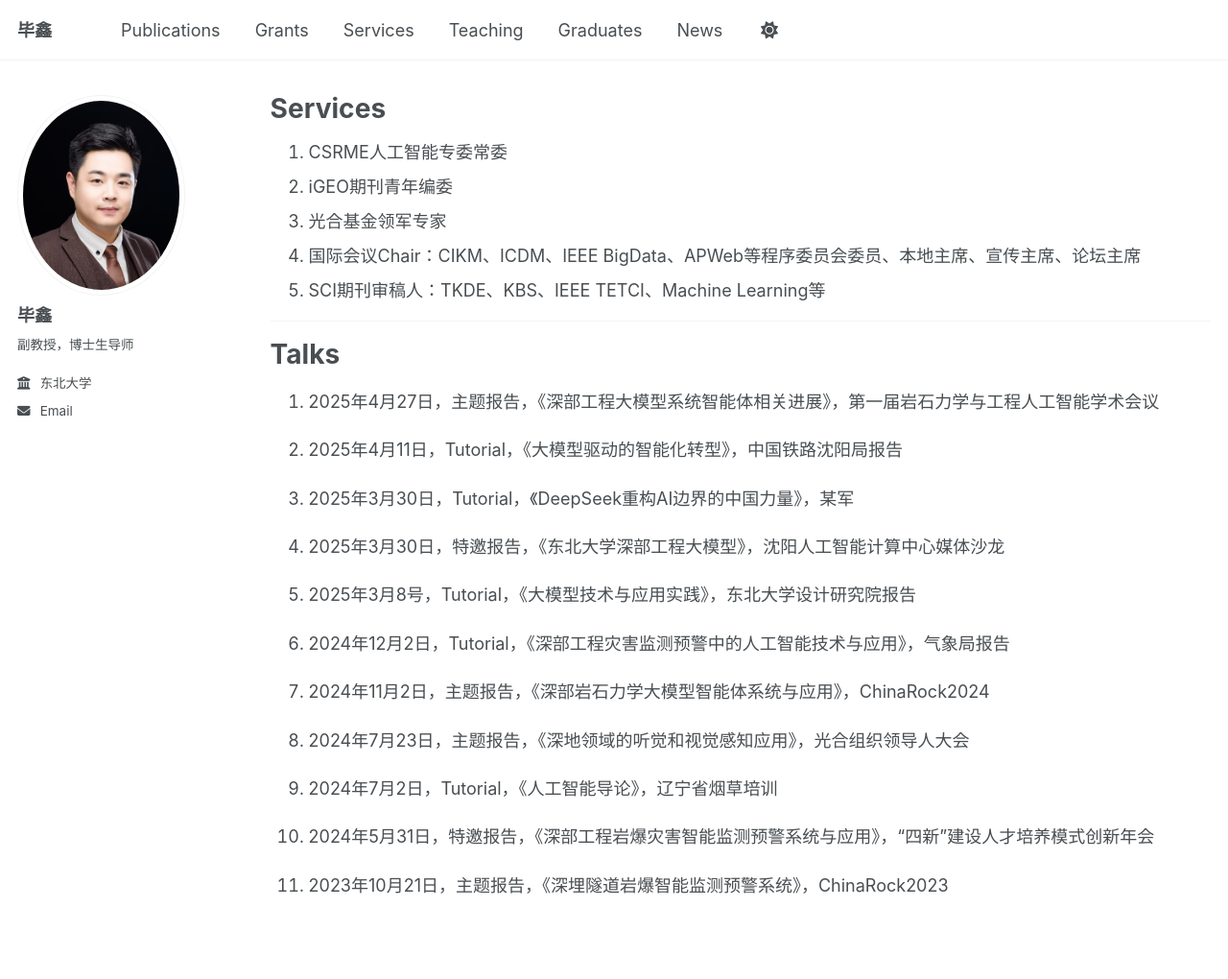
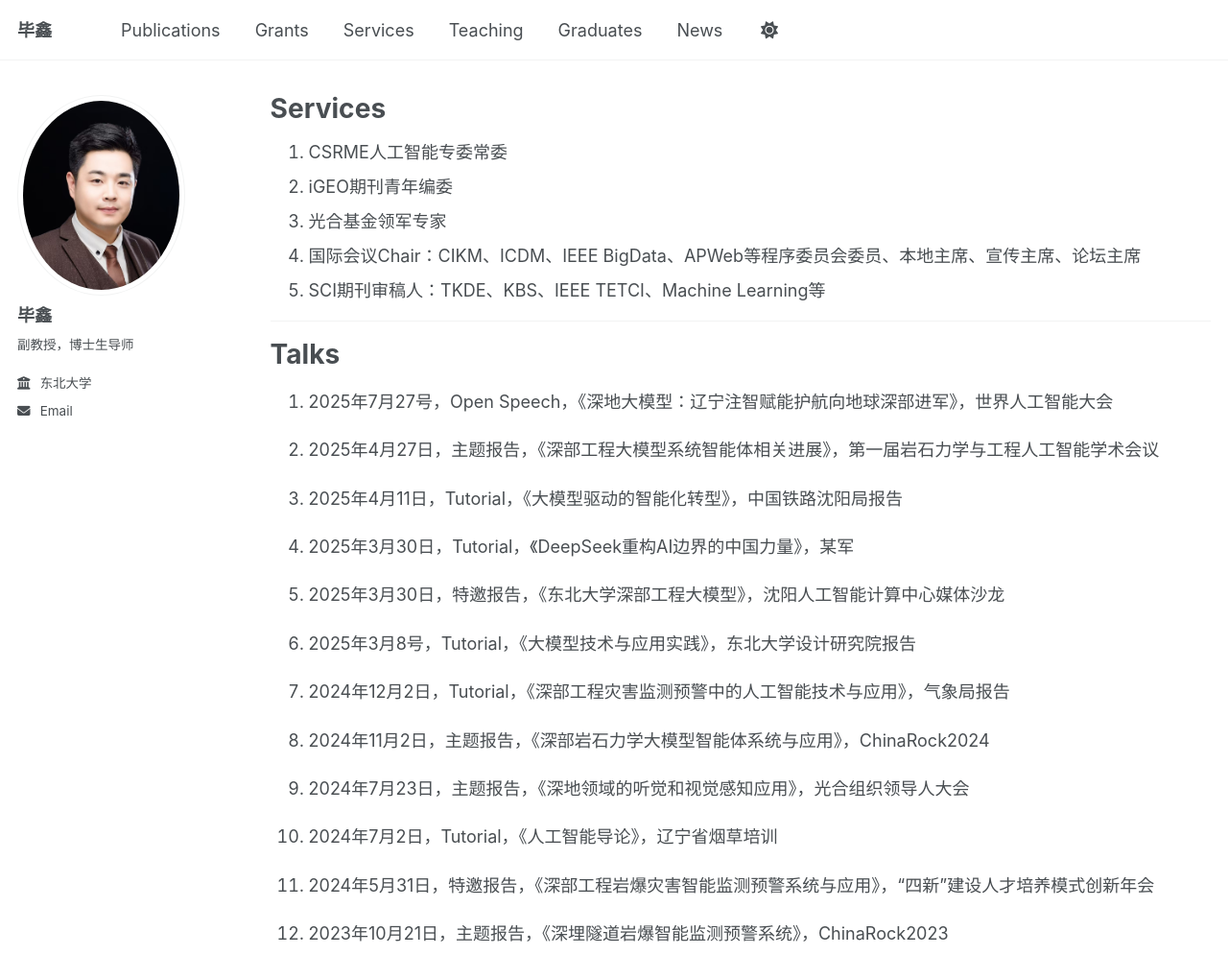
Before and after one commit to IDME-AI/IDME-AI.github.io, a Jekyll site: the page built from _pages/services.md, in a window 1280 px wide and 1208 px high. Shown: the top 1020 px of the window at 96% size. Built offline with Jekyll 4.4.1, drawn with Linux system fonts in a browser that asks for light colours.

Commit message:
Initial commit

```diff
--- a/_data/gallery.yml
+++ b/_data/gallery.yml
@@ -1,3 +1,8 @@
+- src: /images/news/202507-毕鑫-世界人工智能大会.jpg
+  title: 202507-毕鑫-世界人工智能大会
+  tags: [报告]
+  description: 2025年7月27日，毕鑫受邀在2025世界人工智能大会中做主题报告
+
 - src: /images/news/202507-毕鑫-辽宁运营商AI生态大会.jpg
   title: 202507-毕鑫-辽宁运营商AI生态大会
   tags: [报告]
--- a/_pages/services.md
+++ b/_pages/services.md
@@ -16,24 +16,26 @@ author_profile: true
 
 # Talks
 
-1. 2025年4月27日，主题报告，《深部工程大模型系统智能体相关进展》，第一届岩石力学与工程人工智能学术会议
+1. 2025年7月27号，Open Speech，《深地大模型：辽宁注智赋能护航向地球深部进军》，世界人工智能大会
 
-2. 2025年4月11日，Tutorial，《大模型驱动的智能化转型》，中国铁路沈阳局报告
+2. 2025年4月27日，主题报告，《深部工程大模型系统智能体相关进展》，第一届岩石力学与工程人工智能学术会议
 
-3. 2025年3月30日，Tutorial，《DeepSeek重构AI边界的中国力量》，某军
+3. 2025年4月11日，Tutorial，《大模型驱动的智能化转型》，中国铁路沈阳局报告
 
-4. 2025年3月30日，特邀报告，《东北大学深部工程大模型》，沈阳人工智能计算中心媒体沙龙
+4. 2025年3月30日，Tutorial，《DeepSeek重构AI边界的中国力量》，某军
 
-5. 2025年3月8号，Tutorial，《大模型技术与应用实践》，东北大学设计研究院报告
+5. 2025年3月30日，特邀报告，《东北大学深部工程大模型》，沈阳人工智能计算中心媒体沙龙
 
-6. 2024年12月2日，Tutorial，《深部工程灾害监测预警中的人工智能技术与应用》，气象局报告
+6. 2025年3月8号，Tutorial，《大模型技术与应用实践》，东北大学设计研究院报告
 
-7. 2024年11月2日，主题报告，《深部岩石力学大模型智能体系统与应用》，ChinaRock2024
+7. 2024年12月2日，Tutorial，《深部工程灾害监测预警中的人工智能技术与应用》，气象局报告
 
-8. 2024年7月23日，主题报告，《深地领域的听觉和视觉感知应用》，光合组织领导人大会
+8. 2024年11月2日，主题报告，《深部岩石力学大模型智能体系统与应用》，ChinaRock2024
 
-9. 2024年7月2日，Tutorial，《人工智能导论》，辽宁省烟草培训
+9. 2024年7月23日，主题报告，《深地领域的听觉和视觉感知应用》，光合组织领导人大会
 
-10. 2024年5月31日，特邀报告，《深部工程岩爆灾害智能监测预警系统与应用》，“四新”建设人才培养模式创新年会
+10. 2024年7月2日，Tutorial，《人工智能导论》，辽宁省烟草培训
 
-11. 2023年10月21日，主题报告，《深埋隧道岩爆智能监测预警系统》，ChinaRock2023
+11. 2024年5月31日，特邀报告，《深部工程岩爆灾害智能监测预警系统与应用》，“四新”建设人才培养模式创新年会
+
+12. 2023年10月21日，主题报告，《深埋隧道岩爆智能监测预警系统》，ChinaRock2023
```
Also changed, not shown: 1 other file.
